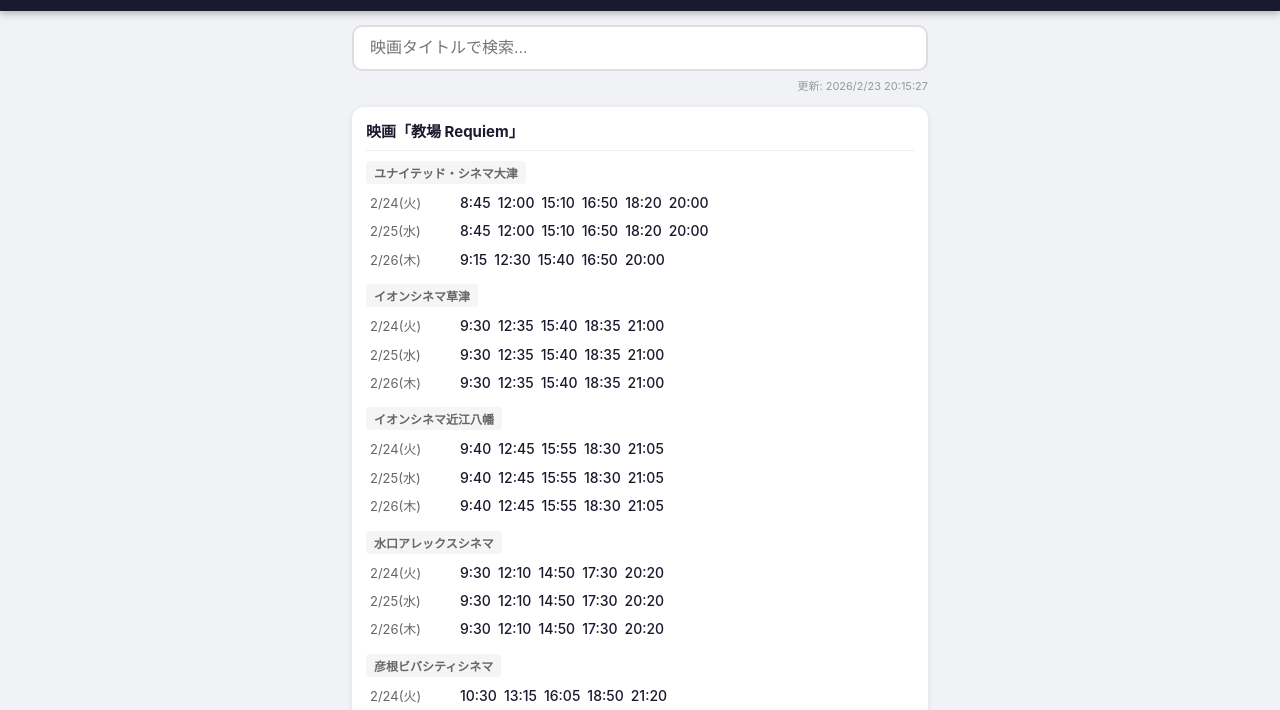
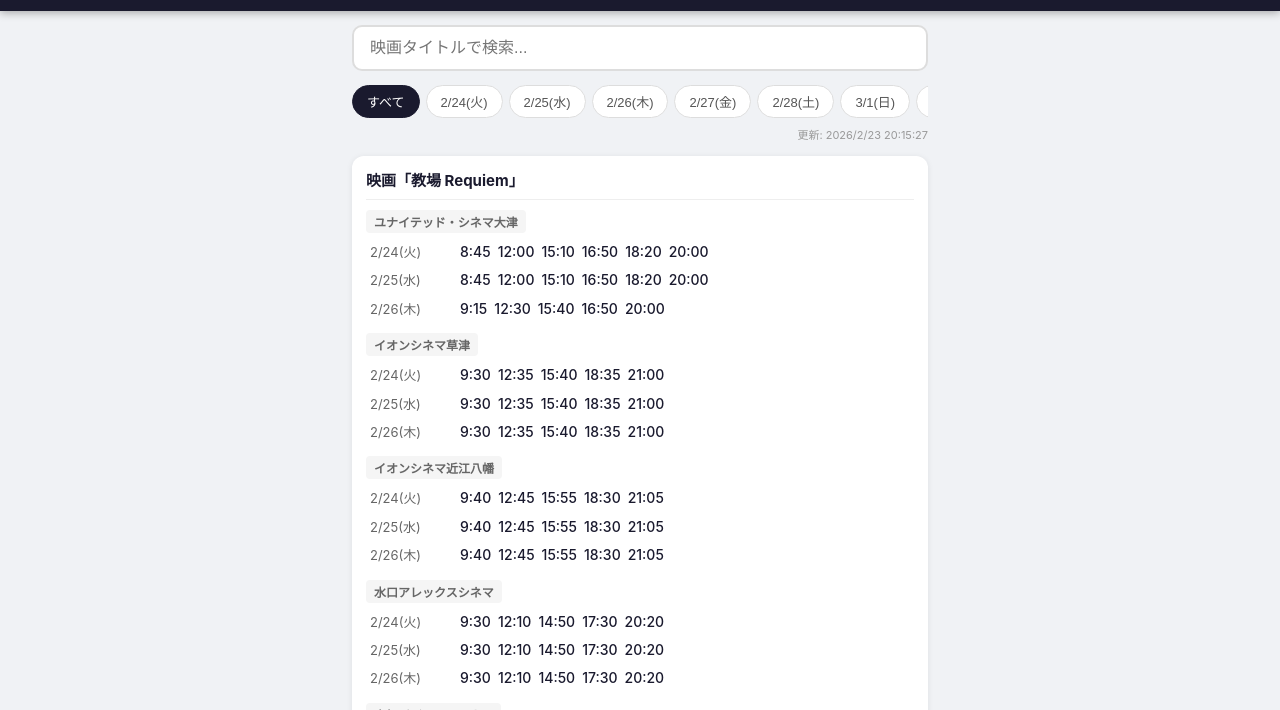
Before and after one commit to koji0505/MovieScheduleShiga, a plain HTML site: page docs/index.html in a window 1280 px wide. Shown: the part 43-753 px from the top of the page. Drawn offline with Linux system fonts and the light colour scheme.

Commit message:
feat: add date filter

```diff
--- a/docs/app.js
+++ b/docs/app.js
@@ -1,4 +1,5 @@
 let movieIndex = null;
+let selectedDate = "";
 
 // theaters[館名][映画] → movieIndex[タイトル][館名] に再編成
 function buildMovieIndex(data) {
@@ -14,10 +15,43 @@
   return index;
 }
 
+// データ内に存在する日付一覧を取得
+function getAvailableDates(data) {
+  const dates = new Set();
+  for (const movies of Object.values(data.theaters)) {
+    for (const movie of movies) {
+      for (const s of movie.schedule) {
+        dates.add(s.date);
+      }
+    }
+  }
+  return [...dates].sort();
+}
+
 function formatDate(dateStr) {
   const d = new Date(dateStr + "T00:00:00");
   const days = ["日", "月", "火", "水", "木", "金", "土"];
   return `${d.getMonth() + 1}/${d.getDate()}(${days[d.getDay()]})`;
+}
+
+function renderDateFilter(dates) {
+  const container = document.getElementById("dateFilter");
+  container.innerHTML = ["", ...dates]
+    .map((date) => {
+      const label = date === "" ? "すべて" : formatDate(date);
+      const active = date === selectedDate ? " active" : "";
+      return `<button class="date-btn${active}" data-date="${date}">${label}</button>`;
+    })
+    .join("");
+
+  container.querySelectorAll(".date-btn").forEach((btn) => {
+    btn.addEventListener("click", () => {
+      selectedDate = btn.dataset.date;
+      container.querySelectorAll(".date-btn").forEach((b) => b.classList.remove("active"));
+      btn.classList.add("active");
+      render(document.getElementById("searchInput").value);
+    });
+  });
 }
 
 function render(query) {
@@ -25,9 +59,23 @@
   if (!movieIndex) return;
 
   const q = query.trim();
-  const entries = Object.entries(movieIndex).filter(([title]) =>
-    q === "" || title.includes(q)
-  );
+
+  const entries = Object.entries(movieIndex)
+    .filter(([title]) => q === "" || title.includes(q))
+    .map(([title, info]) => {
+      // 日付フィルタを各館のスケジュールに適用
+      const theaters = {};
+      for (const [theaterName, schedule] of Object.entries(info.theaters)) {
+        const filtered = selectedDate
+          ? schedule.filter((s) => s.date === selectedDate)
+          : schedule;
+        if (filtered.length > 0) {
+          theaters[theaterName] = filtered;
+        }
+      }
+      return { title, theaters };
+    })
+    .filter(({ theaters }) => Object.keys(theaters).length > 0);
 
   if (entries.length === 0) {
     results.innerHTML = '<p class="no-results">該当する映画が見つかりません</p>';
@@ -35,8 +83,8 @@
   }
 
   results.innerHTML = entries
-    .map(([title, info]) => {
-      const theatersHtml = Object.entries(info.theaters)
+    .map(({ title, theaters }) => {
+      const theatersHtml = Object.entries(theaters)
         .map(([theaterName, schedule]) => {
           const scheduleHtml = schedule
             .map(
@@ -75,6 +123,8 @@
       `更新: ${dt.toLocaleString("ja-JP")}`;
   }
 
+  const dates = getAvailableDates(data);
+  renderDateFilter(dates);
   render("");
 }
 
--- a/docs/index.html
+++ b/docs/index.html
@@ -21,6 +21,7 @@
       <input type="search" id="searchInput" placeholder="映画タイトルで検索..." autocomplete="off" autocorrect="off">
     </div>
 
+    <div id="dateFilter" class="date-filter"></div>
     <div id="updatedAt" class="updated-at"></div>
     <div id="results"></div>
   </main>
--- a/docs/style.css
+++ b/docs/style.css
@@ -49,6 +49,36 @@
 }
 
 #searchInput:focus {
+  border-color: #1a1a2e;
+}
+
+.date-filter {
+  display: flex;
+  gap: 6px;
+  overflow-x: auto;
+  padding: 8px 0;
+  scrollbar-width: none;
+}
+
+.date-filter::-webkit-scrollbar {
+  display: none;
+}
+
+.date-btn {
+  flex-shrink: 0;
+  padding: 6px 14px;
+  border: 1px solid #ddd;
+  border-radius: 20px;
+  background: white;
+  font-size: 13px;
+  cursor: pointer;
+  color: #555;
+  transition: all 0.15s;
+}
+
+.date-btn.active {
+  background: #1a1a2e;
+  color: white;
   border-color: #1a1a2e;
 }
 
```
